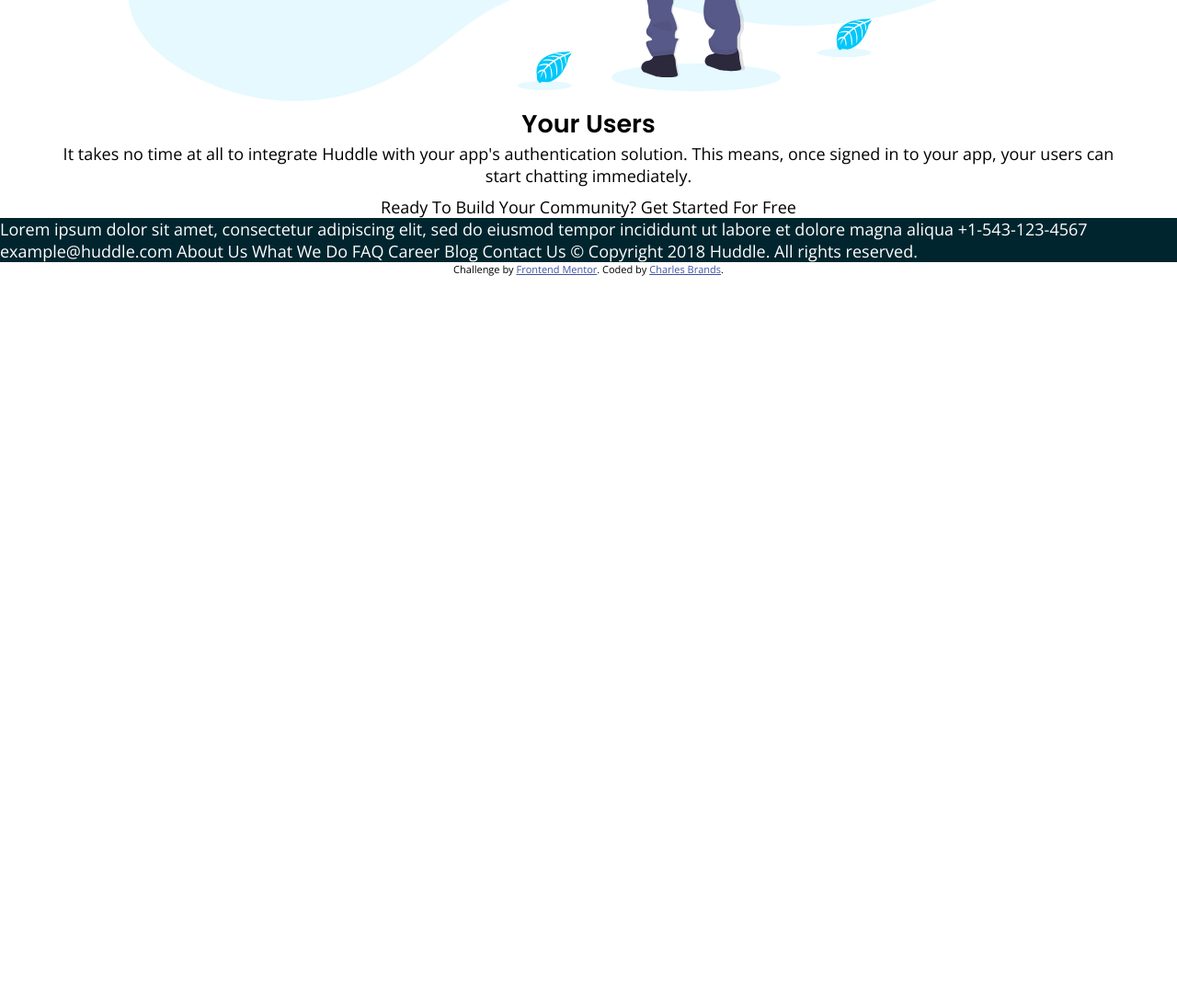
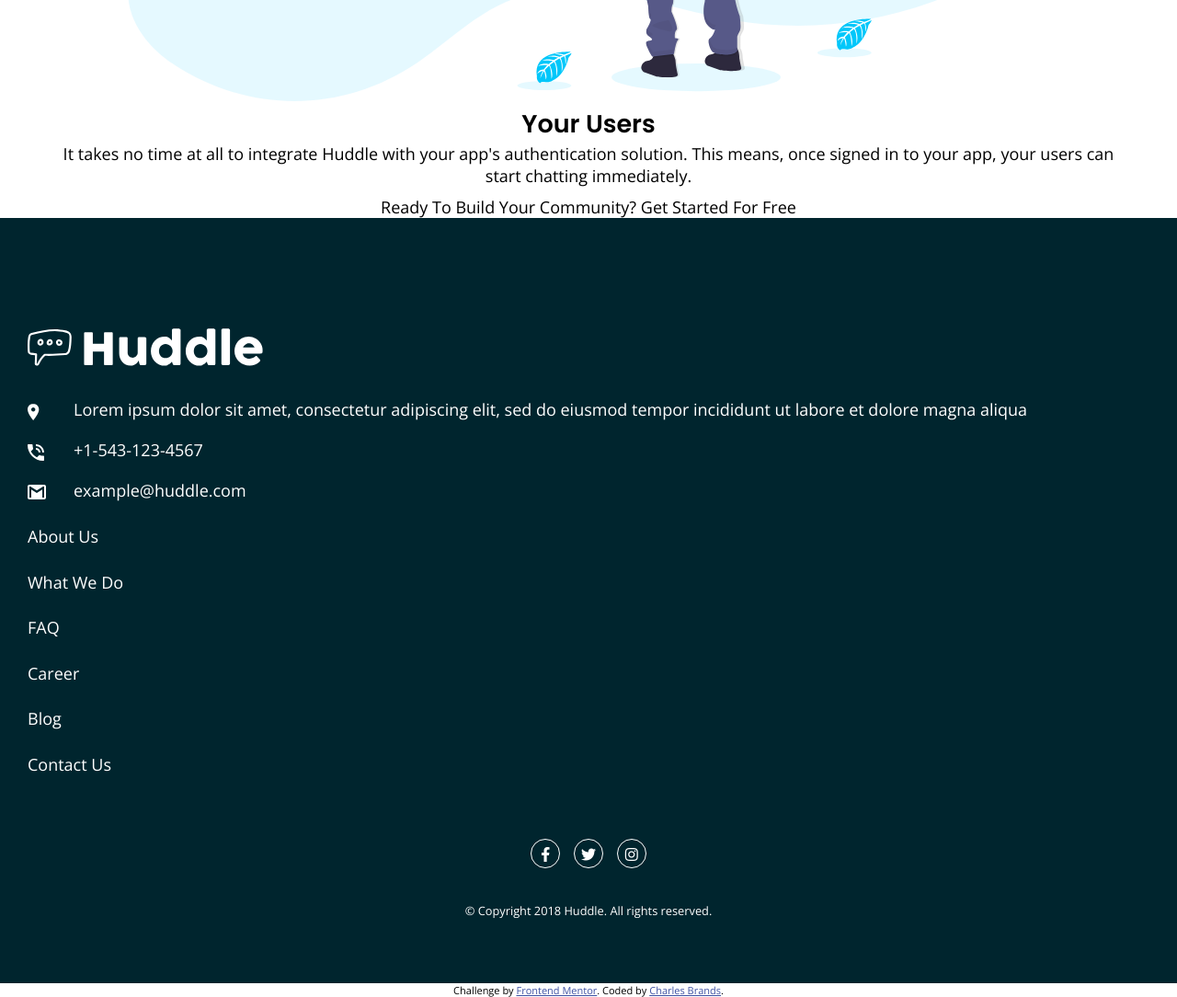
Before and after one commit to cbrands/landing-page-with-feature-blocks, a plain HTML site: page index.html in a window 1280 px wide. Shown: the part 4148-5232 px from the top of the page at 92% size. Before the commit the page ends 4448 px from the top, so only its background shows below. Drawn offline with nearby package versions, Linux system fonts and the light colour scheme.

Commit message:
footer styling

```diff
--- a/css/main.css
+++ b/css/main.css
@@ -74,4 +74,47 @@ h2 {
 footer {
   text-align: left;
   color: white;
-  background-color: #00252e; }
+  background-color: #00252e;
+  padding: 120px 30px 70px 30px; }
+  footer .logo-white {
+    width: 16rem;
+    filter: brightness(0%) invert(1);
+    margin-bottom: 30px; }
+  footer .contact {
+    display: grid;
+    grid-template-columns: 50px 1fr;
+    grid-row-gap: 20px; }
+  footer .logo-small {
+    margin-top: 6px; }
+  footer .footer-link {
+    display: block;
+    text-decoration: none;
+    color: white;
+    transition: color 1s;
+    margin-top: 1.6rem; }
+  footer .footer-link:hover,
+  footer .footer-link:focus {
+    color: #808d99; }
+  footer .social {
+    margin: 4rem auto 0 auto;
+    text-align: center; }
+  footer i {
+    border: 1px solid white;
+    border-radius: 50%;
+    width: 2rem;
+    height: 2rem;
+    text-align: center;
+    padding-top: 0.5rem;
+    margin: 5px;
+    color: white;
+    font-size: 1rem;
+    transition: color 1s, border-color 1s; }
+  footer i:hover,
+  footer i:focus {
+    color: #808d99;
+    border-color: #808d99;
+    cursor: pointer; }
+  footer .copyright {
+    font-size: 0.8rem;
+    margin: 2rem auto 0 auto;
+    text-align: center; }
--- a/index.html
+++ b/index.html
@@ -19,8 +19,8 @@
 <body>
   <section class="hero">
     <header>
-      <img class=logo src="./images/logo.svg" alt="logo">
-      <a href="" class="btn btn-white">Try It Free</a>
+      <img class="logo" src="./images/logo.svg" alt="logo">
+      <a href="#" class="btn btn-white">Try It Free</a>
     </header>
 
     <h1>Build The Community Your Fans Will Love</h1>
@@ -28,7 +28,7 @@
       Huddle re-imagines the way we build communities. You have a voice, but so does your audience.
       Create connections with your users as you engage in genuine discussion.
     </p>
-    <a href="" class="btn">Get Started For Free</a>
+    <a href="#" class="btn">Get Started For Free</a>
     <img class="illustration" src="./images/illustration-mockups.svg" alt="mockups">
   </section>
   <section class="cards">
@@ -63,21 +63,36 @@
     </div>
   </section>
   <footer>
-    Lorem ipsum dolor sit amet, consectetur adipiscing elit, sed do eiusmod tempor
-    incididunt ut labore et dolore magna aliqua
-
-    +1-543-123-4567
-    example@huddle.com
-
-    About Us
-    What We Do
-    FAQ
-
-    Career
-    Blog
-    Contact Us
-
-    &copy; Copyright 2018 Huddle. All rights reserved.
+    <img class="logo-white" src="./images/logo.svg" alt="logo">
+    <section class="contact">
+      <img class="logo-small" src="./images/icon-location.svg" alt="location">
+      <p>
+        Lorem ipsum dolor sit amet, consectetur adipiscing elit, sed do eiusmod tempor
+        incididunt ut labore et dolore magna aliqua
+      </p>
+      <img class="logo-small" src="./images/icon-phone.svg" alt="phone">
+      <p>+1-543-123-4567</p>
+      <img class="logo-small" src="./images/icon-email.svg" alt="email">
+      <p>example@huddle.com</p>
+    </section>
+    <section class="about">
+      <a class="footer-link" href="#">About Us</a>
+      <a class="footer-link" href="#">What We Do</a>
+      <a class="footer-link" href="#">FAQ</a>
+    </section>
+    <section class="career">
+      <a class="footer-link" href="#">Career</a>
+      <a class="footer-link" href="#">Blog</a>
+      <a class="footer-link" href="#">Contact Us</a>
+    </section>
+    <section class="social">
+      <a href="#"><i class="fab fa-facebook-f"></i><span class="sr-only">facebook</span></a>
+      <a href="#"><i class="fab fa-twitter"></i><span class="sr-only">twitter</span></a>
+      <a href="#"><i class="fab fa-instagram"></i><span class="sr-only">instagram</span></a>
+    </section>
+    <section class="copyright">
+      &copy; Copyright 2018 Huddle. All rights reserved.
+    </section>
   </footer>
   <p class="attribution">
     Challenge by <a href="https://www.frontendmentor.io?ref=challenge" target="_blank">Frontend Mentor</a>.
```
